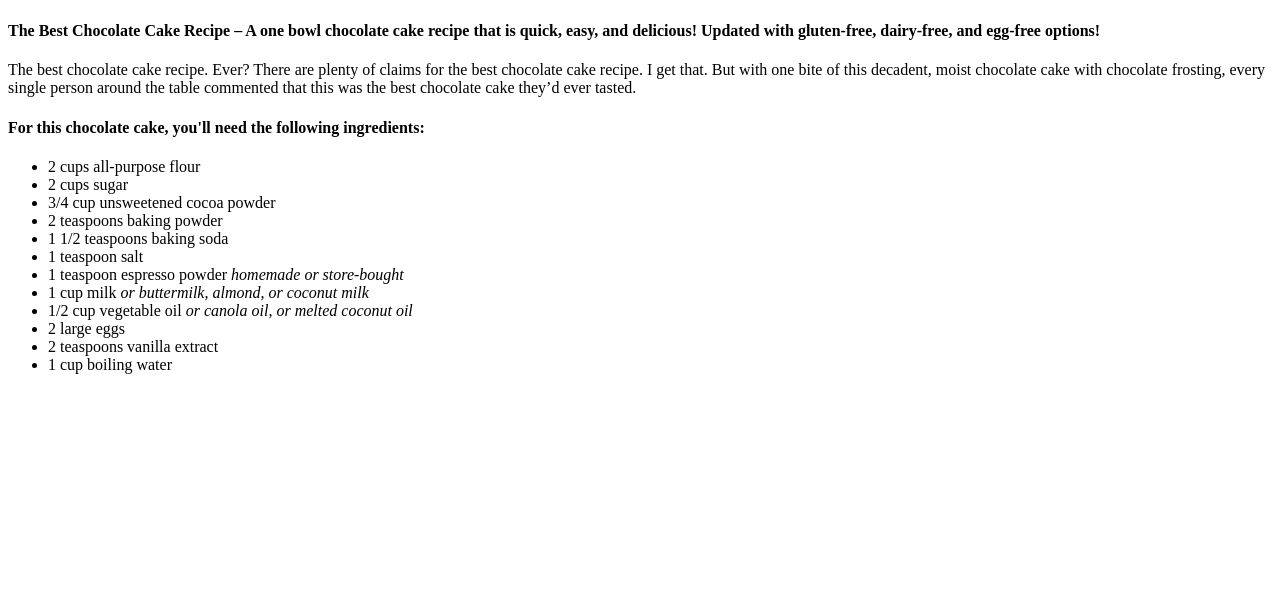
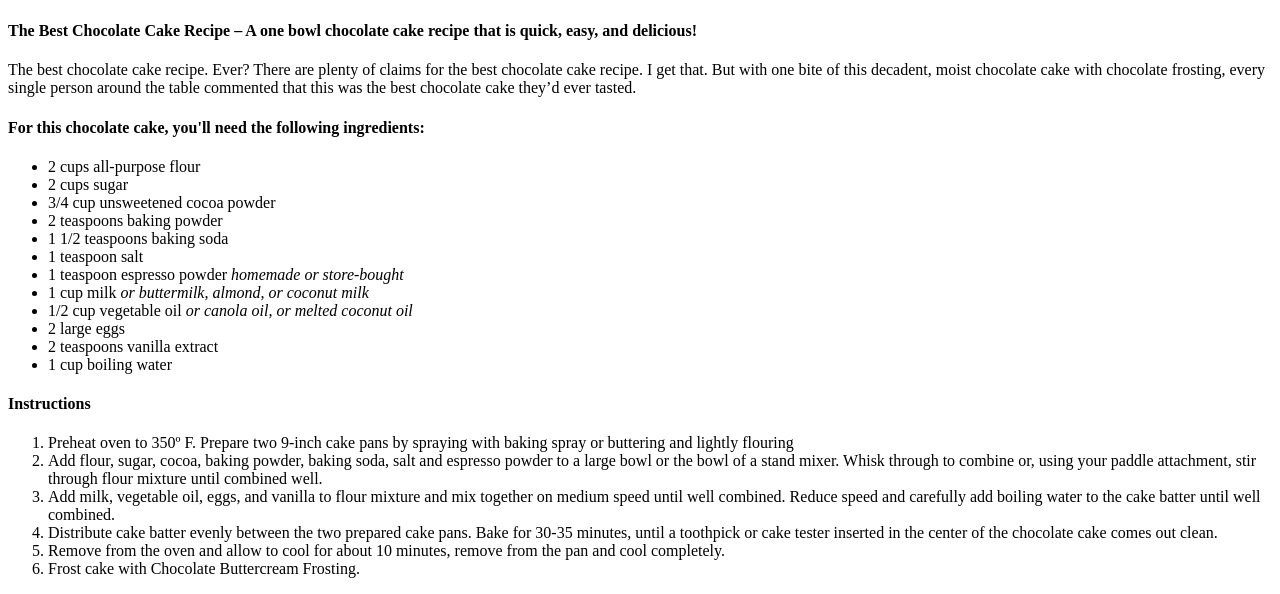
Before and after one commit to mdyeates/odin-recipes, a plain HTML site: page recipes/choccake.html in a window 1280 px wide. Shown: the part 308-902 px from the top of the page. Before the commit the page ends 800 px from the top, so only its background shows below. Drawn offline with Linux system fonts and the light colour scheme.

Commit message:
Add instructions

```diff
--- a/recipes/choccake.html
+++ b/recipes/choccake.html
@@ -12,11 +12,16 @@
     <img src="https://addapinch.com/wp-content/uploads/2020/04/chocolate-cake-DSC_1768.jpg"
     width="300">
     <!--Descriptive heading-->
-    <p><h4>The Best Chocolate Cake Recipe – A one bowl chocolate cake recipe that is quick, easy, and delicious! Updated with gluten-free, dairy-free, and egg-free options!</h4></p>
+    <p>
+        <h4>The Best Chocolate Cake Recipe – A one bowl chocolate cake recipe that is quick, easy, and delicious!</h4>
+    </p>
     <!--Descriptive text-->
-    <p>The best chocolate cake recipe. Ever? There are plenty of claims for the best chocolate cake recipe. I get that. But with one bite of this decadent, moist chocolate cake with chocolate frosting, every single person around the table commented that this was the best chocolate cake they’d ever tasted.</p>
-    <p><h4>For this chocolate cake, you'll need the following ingredients:</h4></p>
-   <!--Ingedients-->
+    <p>The best chocolate cake recipe. Ever? There are plenty of claims for the best chocolate cake recipe. I get that. But with one bite of this decadent, moist chocolate cake with chocolate frosting, every single person around the table commented that this was the best chocolate cake they’d ever tasted.
+    </p>
+    <!--Ingredients heading-->
+    <p>
+        <h4>For this chocolate cake, you'll need the following ingredients:</h4></p>
+    <!--Ingredients unordered list-->
     <p>
         <ul>
             <li>2 cups all-purpose flour</li>
@@ -33,6 +38,26 @@
             <li>1 cup boiling water</li>
         </ul>
     </p>
+    <!--Method Heading-->
+    <p>
+        <h4>Instructions</h4>
+    </p>
+    <p>
+        <ol>
+            <li>Preheat oven to 350º F. Prepare two 9-inch cake pans by spraying with baking spray or buttering and lightly flouring
+            </li>
+            <li>Add flour, sugar, cocoa, baking powder, baking soda, salt and espresso powder to a large bowl or the bowl of a stand mixer. Whisk through to combine or, using your paddle attachment, stir through flour mixture until combined well.
+            </li>
+            <li>Add milk, vegetable oil, eggs, and vanilla to flour mixture and mix together on medium speed until well combined. Reduce speed and carefully add boiling water to the cake batter until well combined.
+            </li>
+            <li>Distribute cake batter evenly between the two prepared cake pans. Bake for 30-35 minutes, until a toothpick or cake tester inserted in the center of the chocolate cake comes out clean.
+            </li>
+            <li>Remove from the oven and allow to cool for about 10 minutes, remove from the pan and cool completely.
+            </li>
+            <li>Frost cake with Chocolate Buttercream Frosting.
+            </li>
+        </ol>
+    </p>
 
 </body>
 </html>
```
